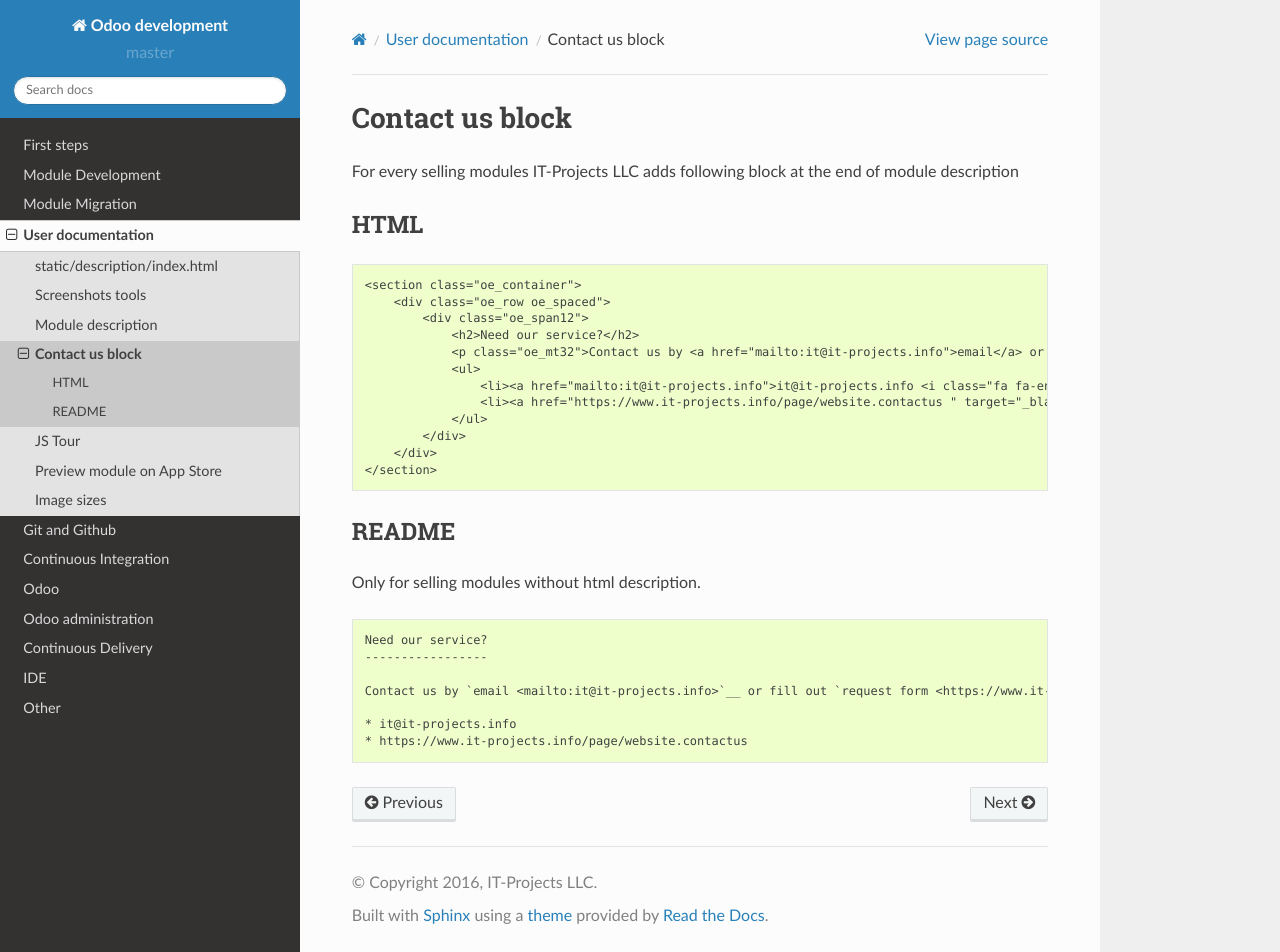
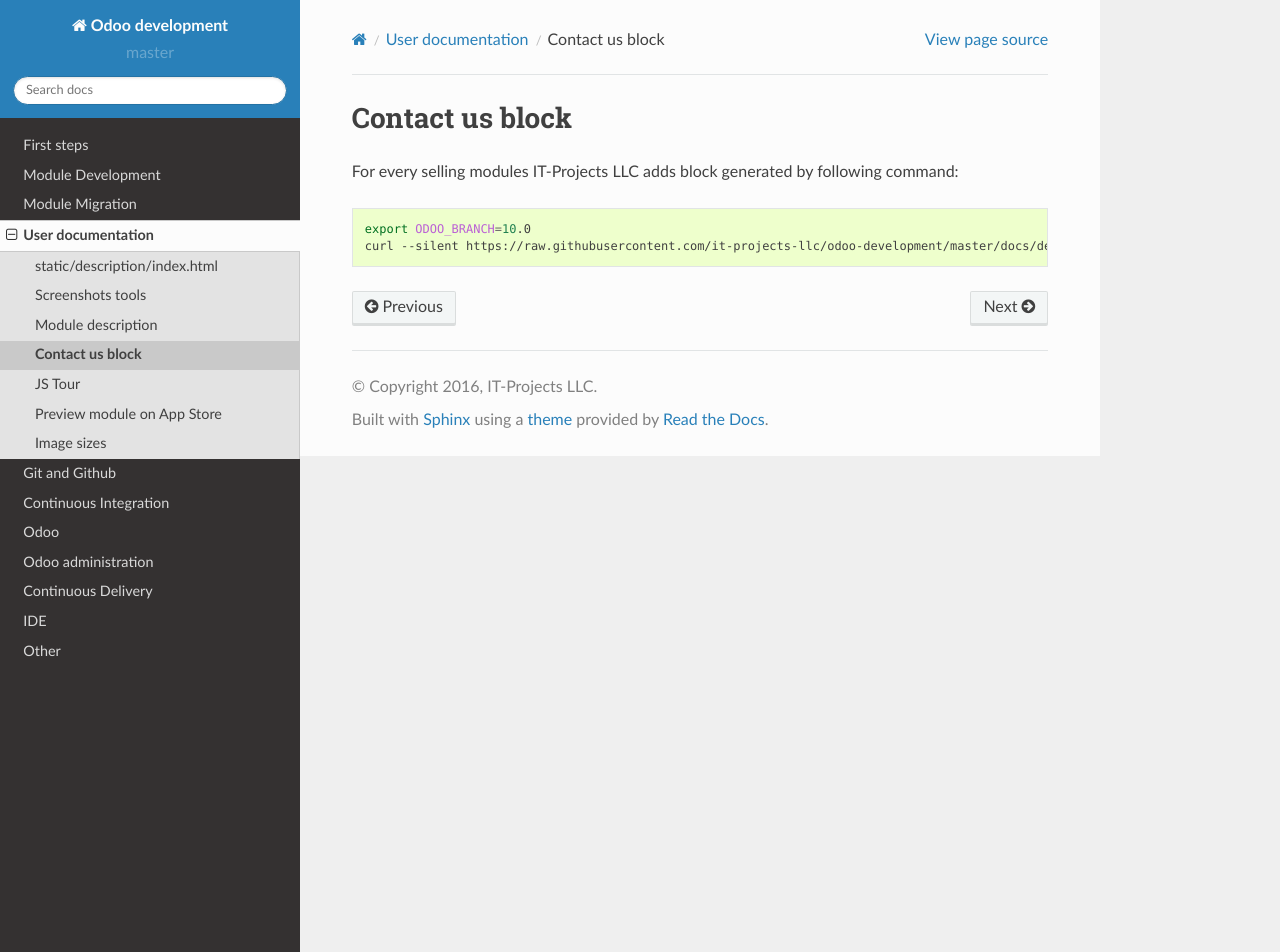
Before and after one commit to itpp-labs/odoo-development, a Sphinx documentation site: the page built from docs/description/contactus.rst, in a window 1280 px wide and 952 px high. Built offline with Sphinx 7.4.7 and the Read the Docs theme 2.0.0, drawn with Linux system fonts in a browser that asks for light colours; pages that are not in the unit, such as notebooks, are missing from menus.

Commit message:
[ADD] generate contactus block

```diff
--- a/docs/description/contactus.rst
+++ b/docs/description/contactus.rst
@@ -1,37 +1,9 @@
 Contact us block
 ================
 
-For every selling modules IT-Projects LLC adds following block at the end of module description
+For every selling modules IT-Projects LLC adds block generated by following command:
 
-HTML
-----
+.. code:: bash
 
-::
-
-    <section class="oe_container">
-        <div class="oe_row oe_spaced">
-            <div class="oe_span12">
-                <h2>Need our service?</h2>
-                <p class="oe_mt32">Contact us by <a href="mailto:it@it-projects.info">email</a> or fill out <a href="https://www.it-projects.info/page/website.contactus " target="_blank">request form</a></p>
-                <ul>
-                    <li><a href="mailto:it@it-projects.info">it@it-projects.info <i class="fa fa-envelope-o"></i></a></li>
-                    <li><a href="https://www.it-projects.info/page/website.contactus " target="_blank">https://www.it-projects.info/page/website.contactus <i class="fa fa-list-alt"></i></a></li>
-                </ul>
-            </div>
-        </div>
-    </section>
-
-README
-------
-
-Only for selling modules without html description.
-
-::
-
-    Need our service?
-    -----------------
-
-    Contact us by `email <mailto:it@it-projects.info>`__ or fill out `request form <https://www.it-projects.info/page/website.contactus>`__:
-
-    * it@it-projects.info
-    * https://www.it-projects.info/page/website.contactus
+    export ODOO_BRANCH=10.0
+    curl --silent https://raw.githubusercontent.com/it-projects-llc/odoo-development/master/docs/description/contactus.html | sed "s/ODOO_BRANCH/$ODOO_BRANCH/g" | sed "s/STAMP1_ROTATION/$(($RANDOM % 20 - 10))/g"  | sed "s/STAMP2_ROTATION/$(($RANDOM % 20 - 10))/g"
```
Also changed, not shown: docs/description/contactus.html (+4 -4 lines).
